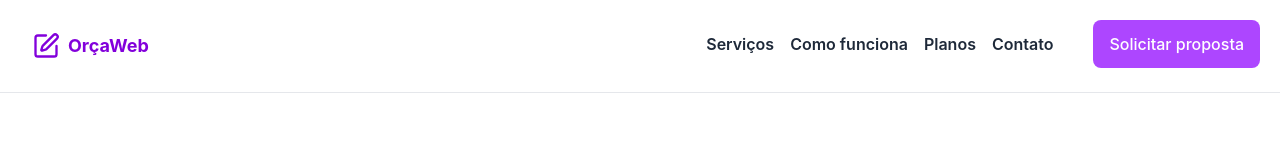
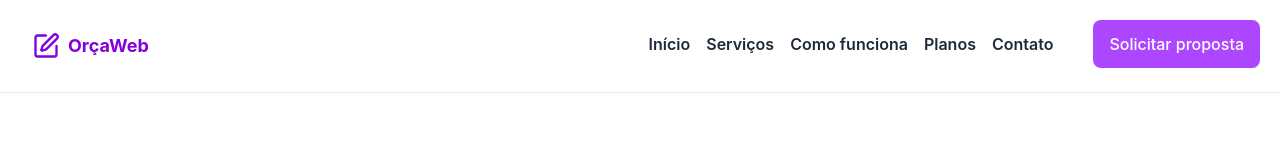
Before and after one commit to EvelynnBR/OrcaWeb, a React (Vite) app: page / in a window 1280 px wide. Shown: the top 153 px of the page. Built offline with nearby package versions, Linux system fonts and the light colour scheme.

Commit message:
feat: adicionando o "Início" ao menu e um icone de casa

```diff
--- a/src/components/Menu.tsx
+++ b/src/components/Menu.tsx
@@ -8,6 +8,7 @@ import service from "../assets/icon/service.svg";
 import listCheck from "../assets/icon/list-check.svg";
 import plans from "../assets/icon/plans.svg";
 import contact from "../assets/icon/contact.svg";
+import house from "../assets/icon/house.svg";
 
 export default function Menu() {
   const [show, setShow] = useState(false);
@@ -40,6 +41,23 @@ export default function Menu() {
         <ul
           className={`absolute top-14 z-100 grid bg-purple-500 left-0 px-1 right-0 py-4 bg-pur lg:py-0 gap-2 shadow-[0_12px_32px_rgba(130,0,219,0.30)] lg:shadow-none text-white font-medium lg:flex lg:top-5 lg:right-4 lg:justify-end lg:gap-4 lg:bg-transparent lg:text-black lg:items-center ${show ? "block" : "hidden"}`}
         >
+          <li className="lg:relative flex group bg-purple-400 lg:bg-white rounded-lg pl-4 lg:pl-0">
+            <img
+              className="w-5 mr-2 lg:hidden"
+              src={house}
+              alt=""
+              aria-hidden="true"
+            />
+            <RouterLink
+              href={"/"}
+              aria-label="Início"
+              variant="tertiary"
+              className="text-white lg:text-gray-800 p-0 justify-start h-8 font-normal lg:font-semibold"
+            >
+              Início
+            </RouterLink>
+            <span className="lg:h-0.5 lg:bg-purple-500 lg:left-0 lg:right-0 lg:absolute lg:top-6 lg:scale-0 lg:transition-transform lg:duration-300 lg:group-hover:scale-115"></span>
+          </li>
           <li className="lg:relative flex group bg-purple-400 lg:bg-white rounded-lg pl-4 lg:pl-0">
             <img
               className="w-5 mr-2 lg:hidden"
```
